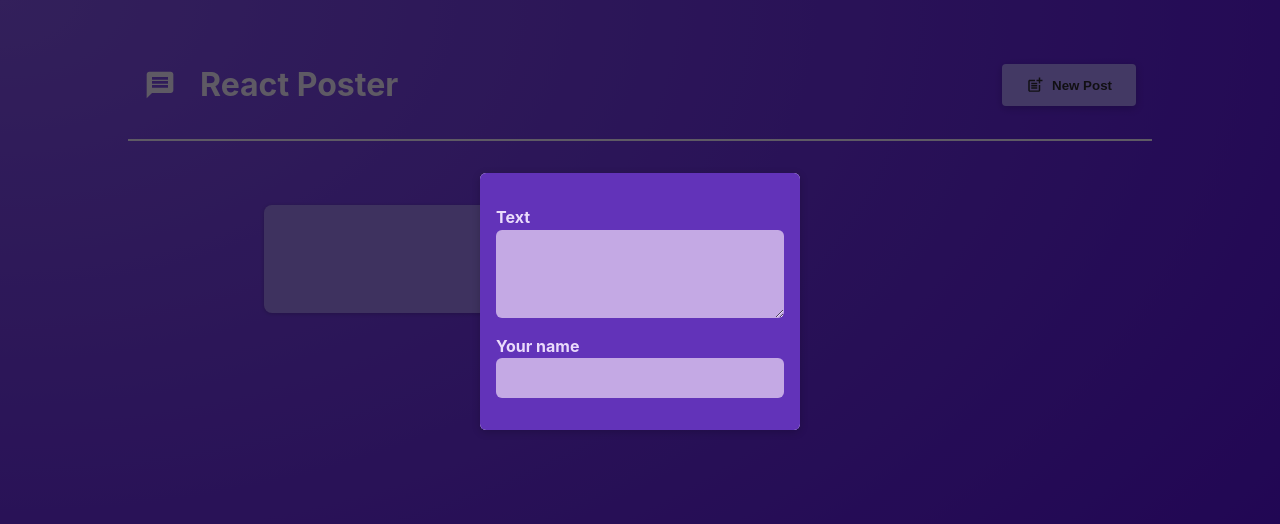
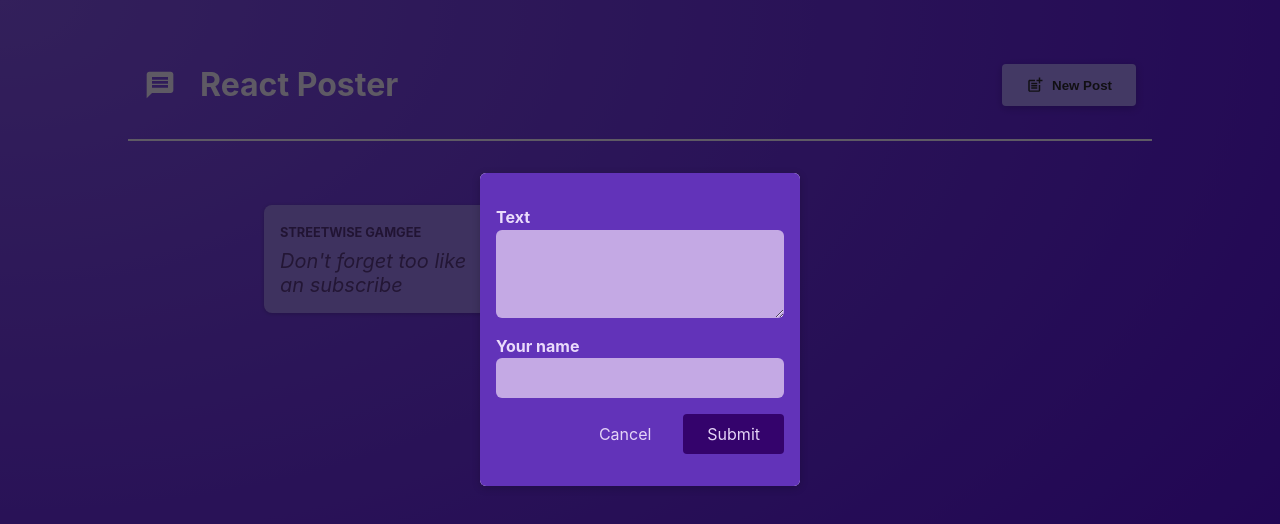
Before and after one commit to StreetwiseGamgee/bit-fs-dev-train, a React (Vite) app in the folder code-alongs/nextjs_react/react-crash-course/: page / in a window 1280 px wide. Shown: the top 524 px of the page. Built offline with nearby package versions, Linux system fonts and the light colour scheme.

Commit message:
Implemented rudimentary functionality for creating a new post, and outputting values to the console
Moved state-slices and functions from PostsList.jsx to NewPost.jsx. Additionally refactoring, and or cleaning-up PostsList.jsx

```diff
--- a/code-alongs/nextjs_react/react-crash-course/src/components/NewPost.jsx
+++ b/code-alongs/nextjs_react/react-crash-course/src/components/NewPost.jsx
@@ -1,15 +1,19 @@
 import classes from './NewPost.module.css';
 
-function NewPost(props) {
+function NewPost({onBodyChange, onAuthorChange, onCancel}) {
     return (
         <form className={classes.form}>
             <p>
                 <label htmlFor="body">Text</label>
-                <textarea id="body" required rows={3} onChange={props.onBodyChange} />
+                <textarea id="body" required rows={3} onChange={onBodyChange} />
             </p>
             <p>
                 <label htmlFor="name">Your name</label>
-                <input type="text" id="name" required onChange={props.onAuthorChange}/>
+                <input type="text" id="name" required onChange={onAuthorChange}/>
+            </p>
+            <p className={classes.actions}>
+                <button type="button" onClick={onCancel}>Cancel</button>
+                <button>Submit</button>
             </p>
         </form>
     );
--- a/code-alongs/nextjs_react/react-crash-course/src/components/PostsList.jsx
+++ b/code-alongs/nextjs_react/react-crash-course/src/components/PostsList.jsx
@@ -5,16 +5,6 @@
 import classes from './PostsList.module.css';
 
 function PostsList({isPosting, onStopPosting}) {
-    const [enteredBody, setEnteredBody]  = useState ('');
-    const [enteredAuthor, setEnteredAuthor ] = useState('');
-
-    function bodyChangeHandler(event) {
-        setEnteredBody(event.target.value);
-    }
-
-    function authorChangeHandler(event) {
-        setEnteredAuthor(event.target.value);
-    }
 
     // let modalContent;
     // if (modalIsVisible) {
@@ -31,14 +21,11 @@
         <> {/*Empty element acting as wrapper for sibling elements as they cannot be stored in root. */}
             {isPosting && (
                 <Modal onClose={onStopPosting}>
-                   <NewPost onBodyChange={bodyChangeHandler}
-                           onAuthorChange={authorChangeHandler}
-                   />
+                   <NewPost onCancel={onStopPosting} />
                </Modal>
             )}
             <ul className={classes.posts}>
-                <Post author={enteredAuthor} body={enteredBody}/>
-                <Post author="Alexander Ocheeva" body="Don't forget too like an subscribe"/>
+                <Post author="Streetwise Gamgee" body="Don't forget too like an subscribe"/>
             </ul>
         </>
     );
```
